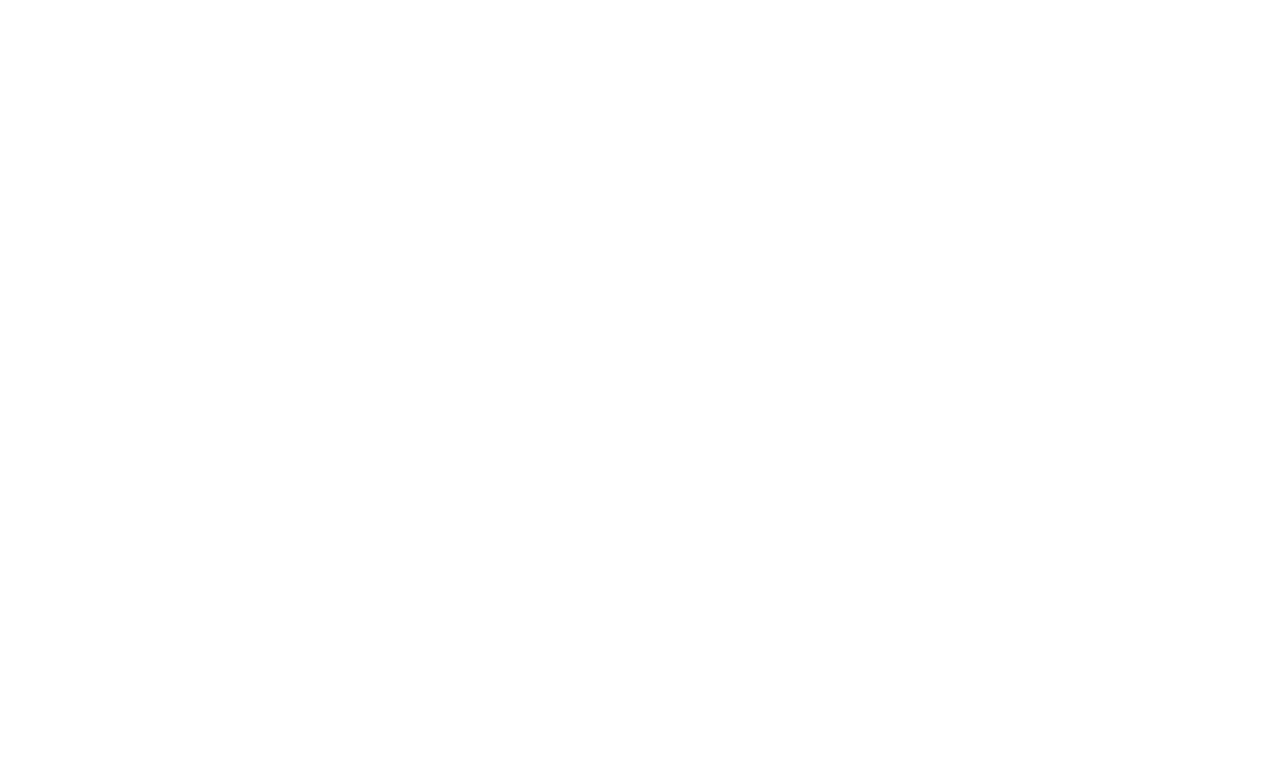
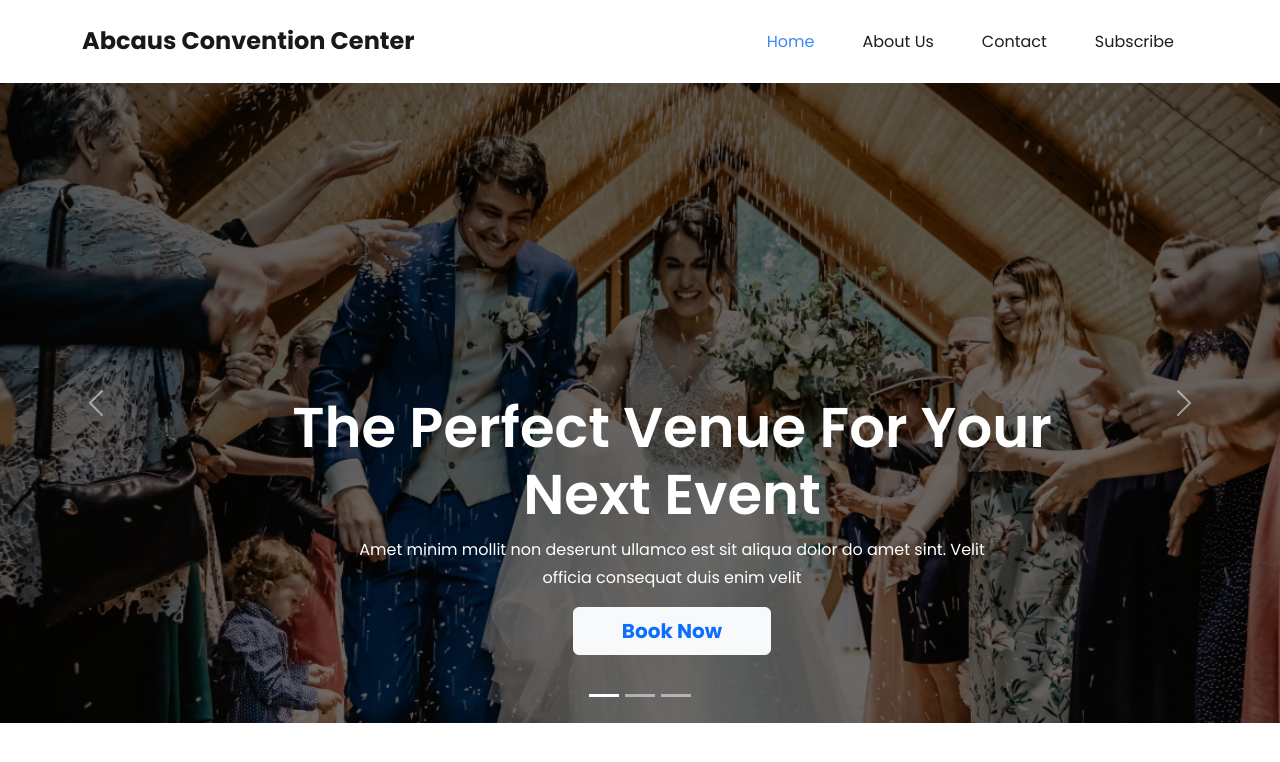
Before and after one commit to alaminhira/convention-center, a plain HTML site: page index.html in a window 1280 px wide. Drawn offline with nearby package versions, Linux system fonts and the light colour scheme.

Commit message:
header added

```diff
--- a/index.html
+++ b/index.html
@@ -1,17 +1,88 @@
 <!DOCTYPE html>
 <html lang="en">
+
 <head>
     <meta charset="UTF-8">
     <meta http-equiv="X-UA-Compatible" content="IE=edge">
     <meta name="viewport" content="width=device-width, initial-scale=1.0">
-    <title>Document</title>
+    <title>Convention Center</title>
     <!-- Bootstrap CSS -->
     <link rel="stylesheet" href="https://cdn.jsdelivr.net/npm/bootstrap@5.2.0/dist/css/bootstrap.min.css
     ">
+    <!-- Main CSS -->
+    <link rel="stylesheet" href="style.css">
 </head>
+
 <body>
+    <!-- Navbar -->
+    <nav class="navbar navbar-expand-lg py-3">
+        <div class="container">
+            <a class="navbar-brand fw-bold fs-4" href="#">Abcaus Convention Center</a>
+            <button class="navbar-toggler" type="button" data-bs-toggle="collapse"
+                data-bs-target="#navbarSupportedContent" aria-controls="navbarSupportedContent" aria-expanded="false"
+                aria-label="Toggle navigation">
+                <span class="navbar-toggler-icon"></span>
+            </button>
+            <div class="collapse navbar-collapse" id="navbarSupportedContent">
+                <ul class="navbar-nav ms-auto mb-2 mb-lg-0">
+                    <li class="nav-item">
+                        <a class="nav-link mx-lg-3 active" aria-current="page" href="#">Home</a>
+                    </li>
+                    <li class="nav-item">
+                        <a class="nav-link mx-lg-3" href="#">About Us</a>
+                    </li>
+                    <li class="nav-item">
+                        <a class="nav-link mx-lg-3" href="#">Contact</a>
+                    </li>
+                    <li class="nav-item">
+                        <a class="nav-link mx-lg-3" href="#">Subscribe</a>
+                    </li>
+                </ul>
+            </div>
+        </div>
+    </nav>
+    <!-- Header -->
+    <header class="header">
+        <div class="container-fluid px-0">
+            <div id="carouselExampleCaptions" class="carousel slide" data-bs-ride="false">
+                <div class="carousel-indicators">
+                    <button type="button" data-bs-target="#carouselExampleCaptions" data-bs-slide-to="0" class="active"
+                        aria-current="true" aria-label="Slide 1"></button>
+                    <button type="button" data-bs-target="#carouselExampleCaptions" data-bs-slide-to="1"
+                        aria-label="Slide 2"></button>
+                    <button type="button" data-bs-target="#carouselExampleCaptions" data-bs-slide-to="2"
+                        aria-label="Slide 3"></button>
+                </div>
+                <div class="carousel-inner">
+                    <div class="carousel-item active">
+                        <img src="images/banners/banner-1.png" class="d-block w-100 h-100 carousel-img" alt="...">
+                        <div class="carousel-caption p-5">
+                            <h2 class="text-capitalize fw-semibold">The perfect venue for your next event</h2>
+                            <p class="w-75 mx-auto">Amet minim mollit non deserunt ullamco est sit aliqua dolor do amet
+                                sint.
+                                Velit officia
+                                consequat duis enim velit </p>
+                            <a href="#" class="btn btn-light text-primary text-capitalize fw-bold fs-5 px-5 py-2">book
+                                now</a>
+                        </div>
+                    </div>
+                </div>
+                <button class="carousel-control-prev" type="button" data-bs-target="#carouselExampleCaptions"
+                    data-bs-slide="prev">
+                    <span class="carousel-control-prev-icon" aria-hidden="true"></span>
+                    <span class="visually-hidden">Previous</span>
+                </button>
+                <button class="carousel-control-next" type="button" data-bs-target="#carouselExampleCaptions"
+                    data-bs-slide="next">
+                    <span class="carousel-control-next-icon" aria-hidden="true"></span>
+                    <span class="visually-hidden">Next</span>
+                </button>
+            </div>
+        </div>
+    </header>
 
     <!-- Bootstrap Script -->
     <script src="https://cdn.jsdelivr.net/npm/bootstrap@5.2.0/dist/js/bootstrap.bundle.min.js"></script>
 </body>
+
 </html>
--- a/style.css
+++ b/style.css
@@ -0,0 +1,46 @@
+@import url('https://fonts.googleapis.com/css2?family=Poppins:wght@400;600;700&display=swap');
+
+* {
+    margin: 0;
+    padding: 0;
+    box-sizing: border-box;
+}
+
+:root {
+    --color-prim: #3F87F5;
+    --color-text: #1d1d1d;
+}
+
+body {
+    font-family: 'Poppins', sans-serif;
+    font-size: 1rem;
+    font-weight: 400;
+    line-height: 1.7;
+}
+
+/* Nav */
+.navbar .nav-item .nav-link {
+    color: var(--color-text);
+}
+.nav-link:hover,
+.nav-link.active {
+    color: var(--color-prim) !important;
+}
+
+/* Header */
+.carousel-item{
+    height: 80vh;
+}
+
+.carousel-item img {
+    object-fit: cover;
+}
+
+.carousel-caption {
+    width: 60rem;
+    margin: auto;
+}
+
+.carousel-caption h2 {
+    font-size: 3.5rem;
+}
```
Also changed, not shown: images/banners/banner-1.png (renamed from images/banner.png), images/banners/banner-2.jpg (added), images/banners/banner-3.jpg (added).
